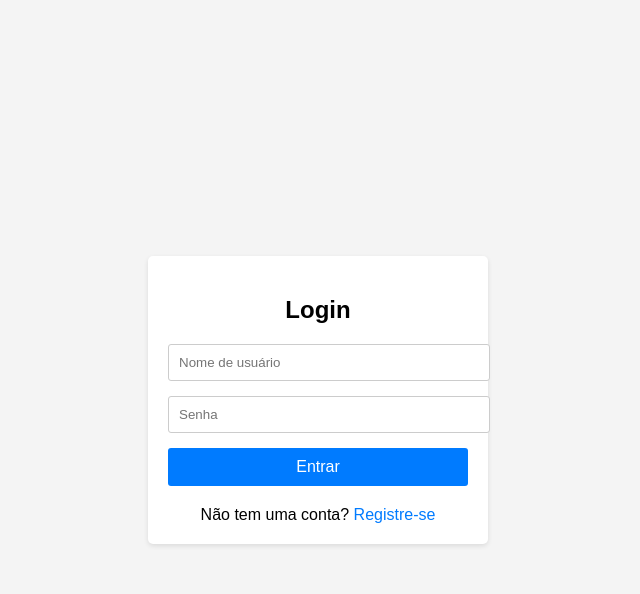
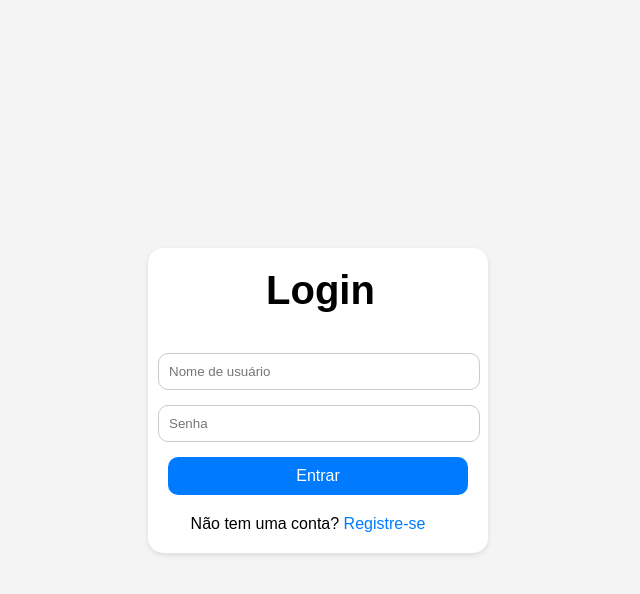
Before and after one commit to jricardogoulart/exercicios-pweb, a Flask app: page /login in a window 1280 px wide. Shown: the top 594 px of the page, without its empty margins (322-962 px from the left). Run offline with Flask 3, Linux system fonts and the light colour scheme.

Commit message:
Melhorando Estilos

```diff
--- a/exercicio1/templates/login.html
+++ b/exercicio1/templates/login.html
@@ -1,5 +1,5 @@
 <!DOCTYPE html>
-<html lang="en">
+<html lang="pt-br">
 <head>
     <meta charset="UTF-8">
     <meta name="viewport" content="width=device-width, initial-scale=1.0">
@@ -18,15 +18,18 @@
 
         .login-container {
             background-color: #fff;
-            padding: 20px;
-            border-radius: 5px;
+            padding: 20px 30px 20px 10px;
+            border-radius: 15px;
             box-shadow: 0 2px 5px rgba(0, 0, 0, 0.1);
             width: 300px;
         }
 
         .login-container h2 {
             text-align: center;
-            margin-bottom: 20px;
+            font-size: 2.5em;
+            margin: 0px 0px 40px 0px;
+            padding-left: 25px;
+
         }
 
         .login-container input[type="text"],
@@ -35,7 +38,7 @@
             padding: 10px;
             margin-bottom: 15px;
             border: 1px solid #ccc;
-            border-radius: 3px;
+            border-radius: 10px;
         }
 
         .login-container input[type="submit"] {
@@ -44,9 +47,10 @@
             color: #fff;
             padding: 10px;
             border: none;
-            border-radius: 3px;
+            border-radius: 10px;
             cursor: pointer;
             font-size: 16px;
+            margin: 0px 10px 0px 10px;
         }
 
         .login-container input[type="submit"]:hover {
```
